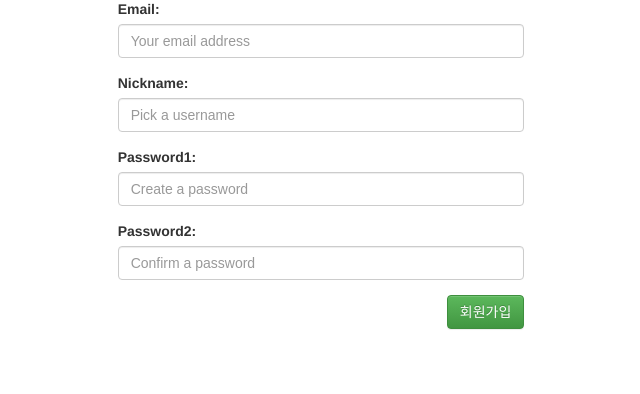
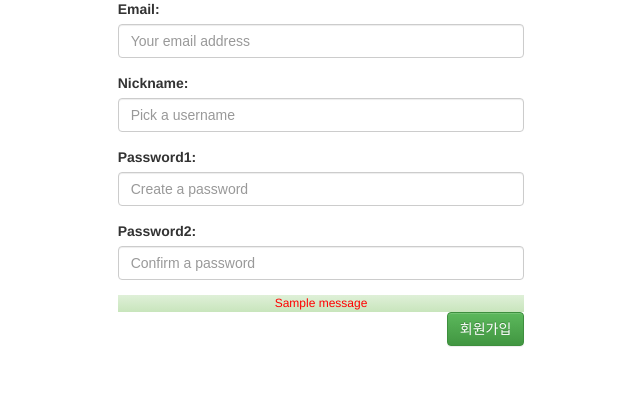
Before and after one commit to welcome-to-donghyun/web-diary, a Django app: page /user/signup/ in a window 1280 px wide. Shown: the part 131-525 px from the top of the page, without its empty margins (319-959 px from the left). Run offline with Django 3.2, Linux system fonts and the light colour scheme; tables that the repository leaves empty hold one stand-in row (values such as "Sample post"); one stand-in notice (Sample message) is shown; some libraries are stand-ins or nearby versions.

Commit message:
사용자 인증 에러 나오도록 수정

```diff
--- a/member/views.py
+++ b/member/views.py
@@ -3,6 +3,7 @@ from django.contrib.auth import authenticate,\
     login as auth_login, \
     logout as auth_logout
 from member.forms import SignUpModelForm, SignInModelForm
+from django.contrib import messages
 
 
 def signup(request):
@@ -11,6 +12,7 @@ def signup(request):
         if form.is_valid():
             form.save()
             return redirect('member:signin')
+        messages.error(request, '이미 존재하는 이메일/닉네임이거나, 비밀번호가 같지 않습니다.')
         form = SignUpModelForm()
     else:
         form = SignUpModelForm()
@@ -31,6 +33,7 @@ def signin(request):
             return redirect('schedule:memo_main')
         else:
             form = SignInModelForm()
+            messages.error(request, '아이디 또는 비밀번호를 다시 확인하세요.')
             return render(request, 'member/signin.html', {'form': form})
     else:
         form = SignInModelForm()
--- a/mysite/settings.py
+++ b/mysite/settings.py
@@ -30,7 +30,7 @@ STATICFILES_DIRS = [
 SECRET_KEY = '9cs_5c7a0nnx8ox*2kw_%v^k_a2!e*r+@ub82mnxglod4f&ca!'
 
 # SECURITY WARNING: don't run with debug turned on in production!
-DEBUG = True
+DEBUG = False
 
 AUTH_USER_MODEL = "member.MyUser"
 
--- a/templates/member/signup.html
+++ b/templates/member/signup.html
@@ -13,6 +13,16 @@
         {{ field }}
       </div>
       {% endfor %}
+
+      {% if messages %}
+      <div class="messages text-center">
+          {% for message in messages %}
+          <div {% if message.tags %} class="alert-{{ message.tags }}"{% endif %} style="font-size: 12px; color:red;">
+              {{ message }}
+          </div>
+          {% endfor %}
+      </div>
+      {% endif %}
       <div class="form-group ">
         <button type="submit" class="btn btn-success" style="float: right;">회원가입</button>
       </div>
```
Also changed, not shown: templates/member/signin.html (+9 -0 lines).
